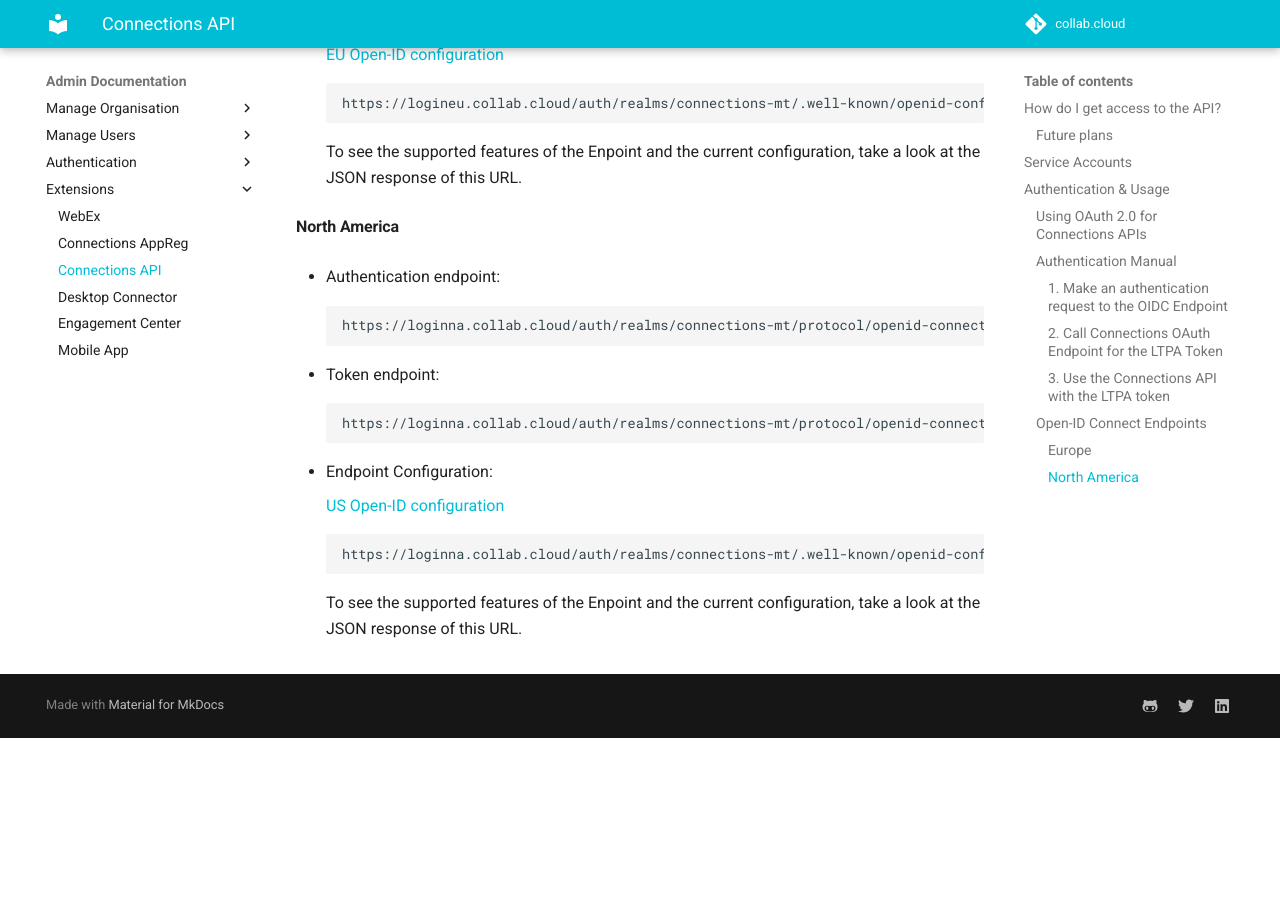
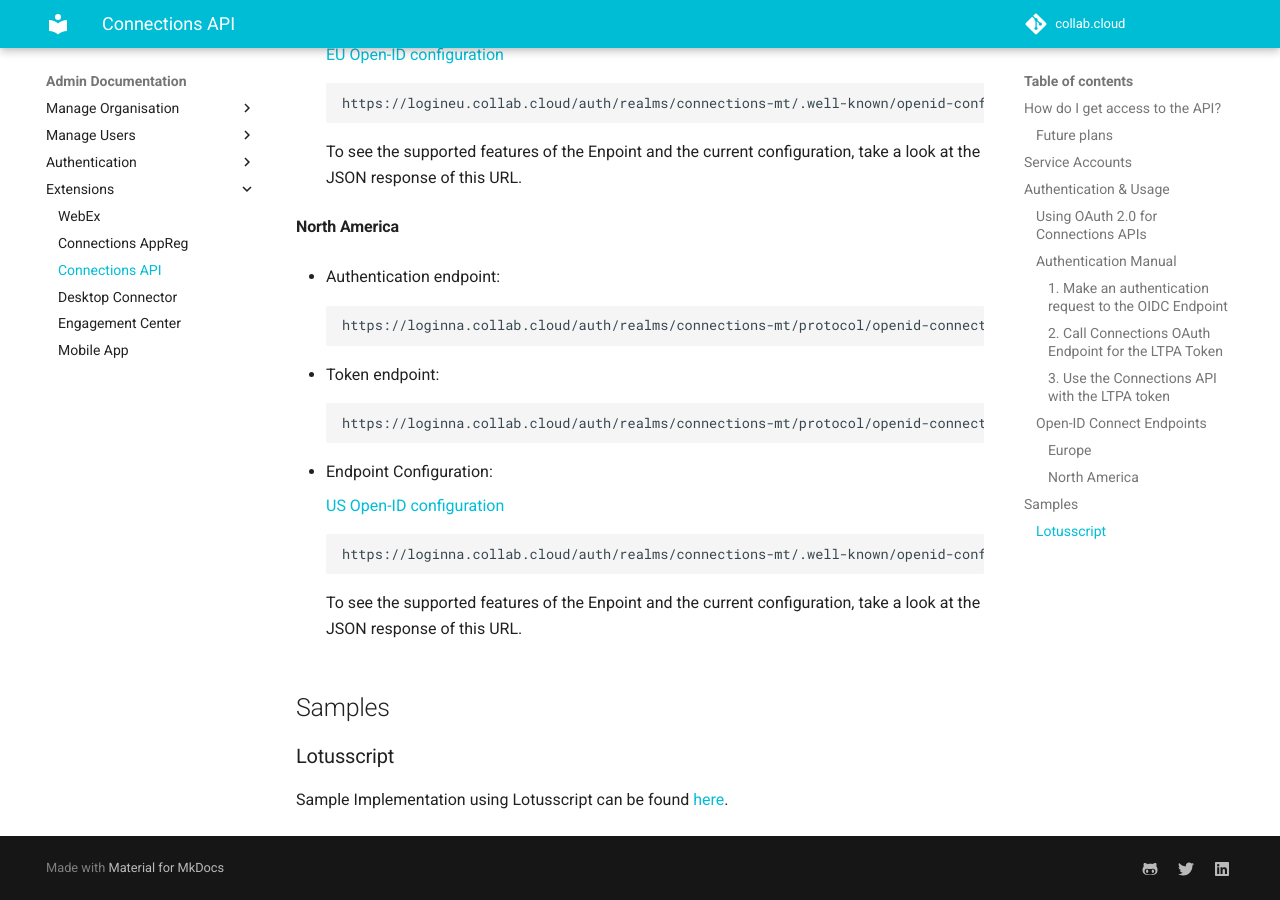
Before and after one commit to collabdotcloud/docs.collab.cloud, an MkDocs documentation site: the page built from docs/admin/connections-api.md, in a window 1280 px wide and 900 px high, scrolled down 5351 px. Built offline with MkDocs 1.6.1 and Material for MkDocs 9.7.7, drawn with Linux system fonts in a browser that asks for light colours; before the commit the page ends 6089 px from its top, so only the background shows below that.

Commit message:
lotusscript sample

```diff
--- a/docs/admin/connections-api.md
+++ b/docs/admin/connections-api.md
@@ -203,3 +203,9 @@
         https://loginna.collab.cloud/auth/realms/connections-mt/.well-known/openid-configuration
 
     To see the supported features of the Enpoint and the current configuration, take a look at the JSON response of this URL.
+
+## Samples
+
+### Lotusscript
+
+Sample Implementation using Lotusscript can be found [here](/assets/files/api-connect-3t.nsf).
```
Also changed, not shown: 1 other file.
